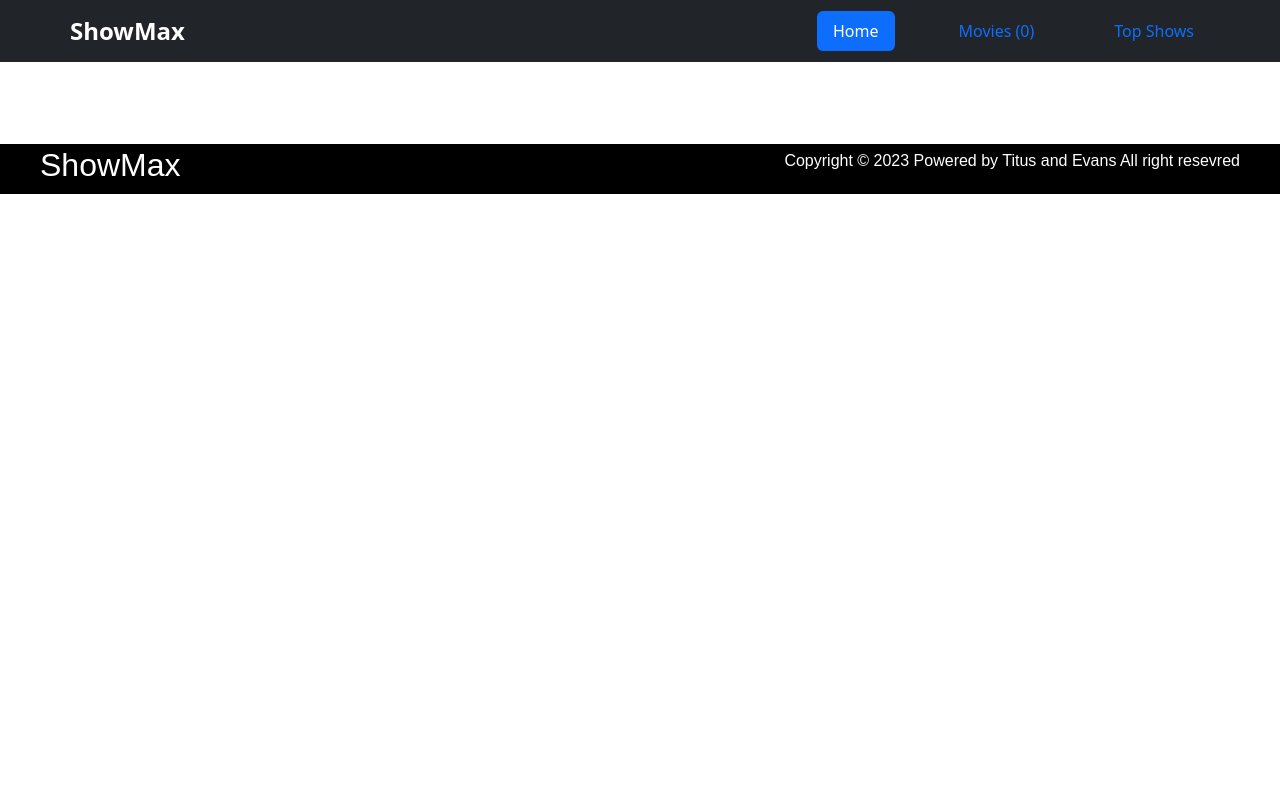
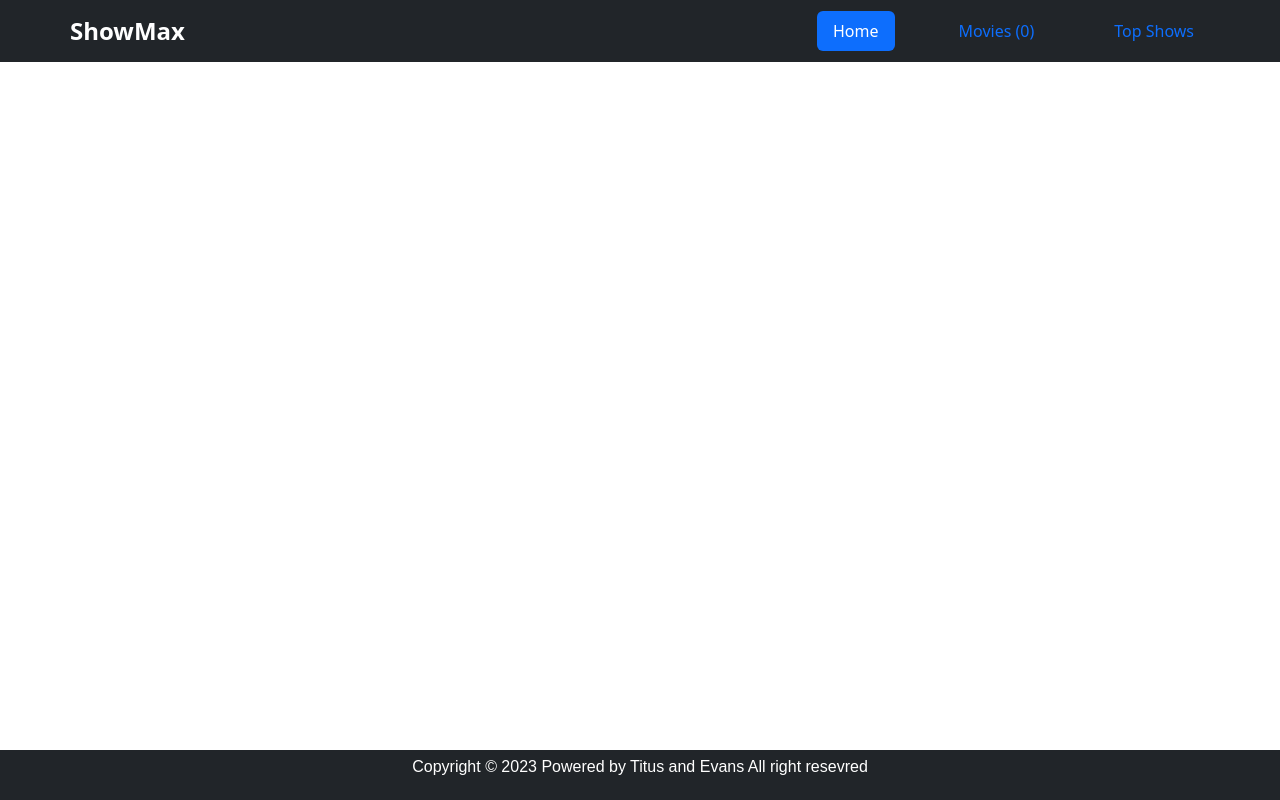
Before and after one commit to Titus-Kiplagat/kanban-js-project, a website built with webpack: page src/index.html in a window 1280 px wide. Built offline with nearby package versions, Linux system fonts and the light colour scheme; no server answers.

Commit message:
Add css styling to position the footer at the bottom of the screen page

```diff
--- a/src/index.html
+++ b/src/index.html
@@ -38,9 +38,8 @@
     </main>
 
 	<!----- Footer section ----->
-	<footer class="foot">
-		<section class="container">
-			<h2>ShowMax</h2>
+	<footer class="foot bg-dark">
+		<section class="container d-flex justify-content-center">
 			<p>Copyright &copy; 2023 Powered by Titus and Evans All right resevred</p>
 		</section>
 	</footer>
--- a/src/style.css
+++ b/src/style.css
@@ -11,8 +11,10 @@
 }
 
 .foot {
-  background-color: black;
+  position: fixed;
   bottom: 0;
+  width: 100%;
+  text-align: center;
 }
 
 .foot .container {
```
